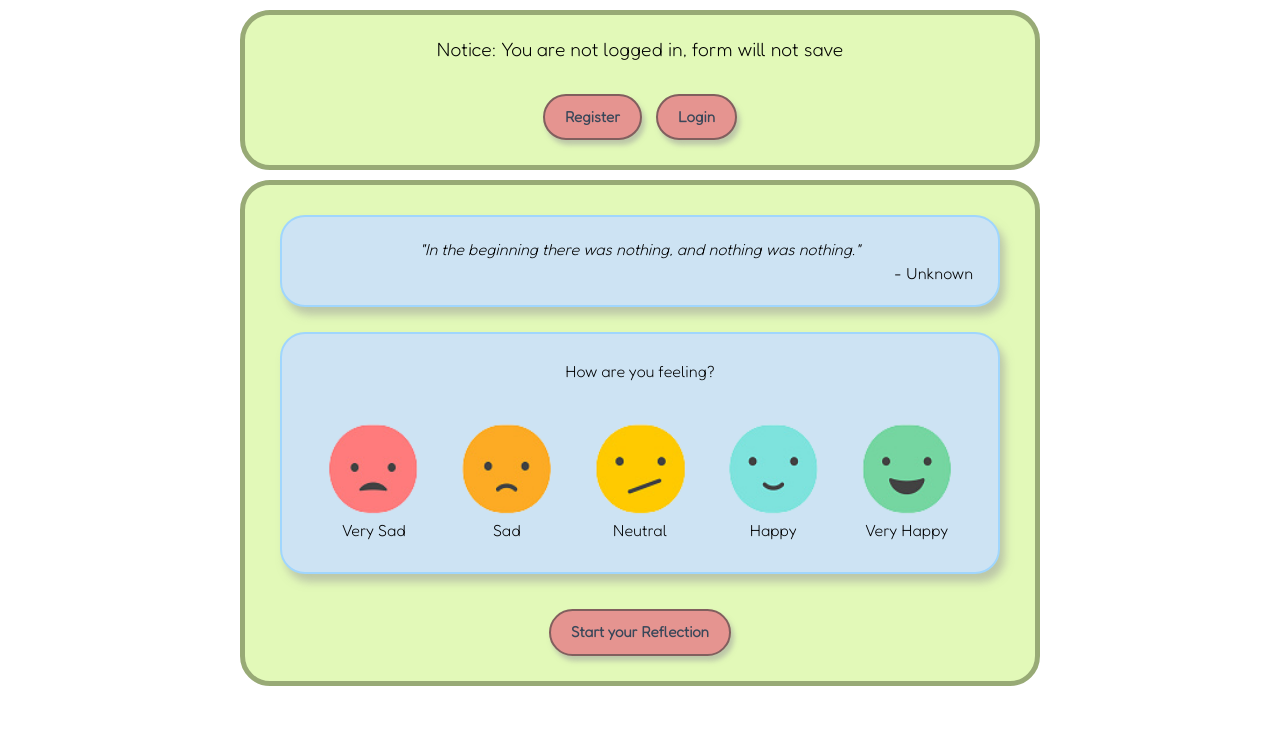
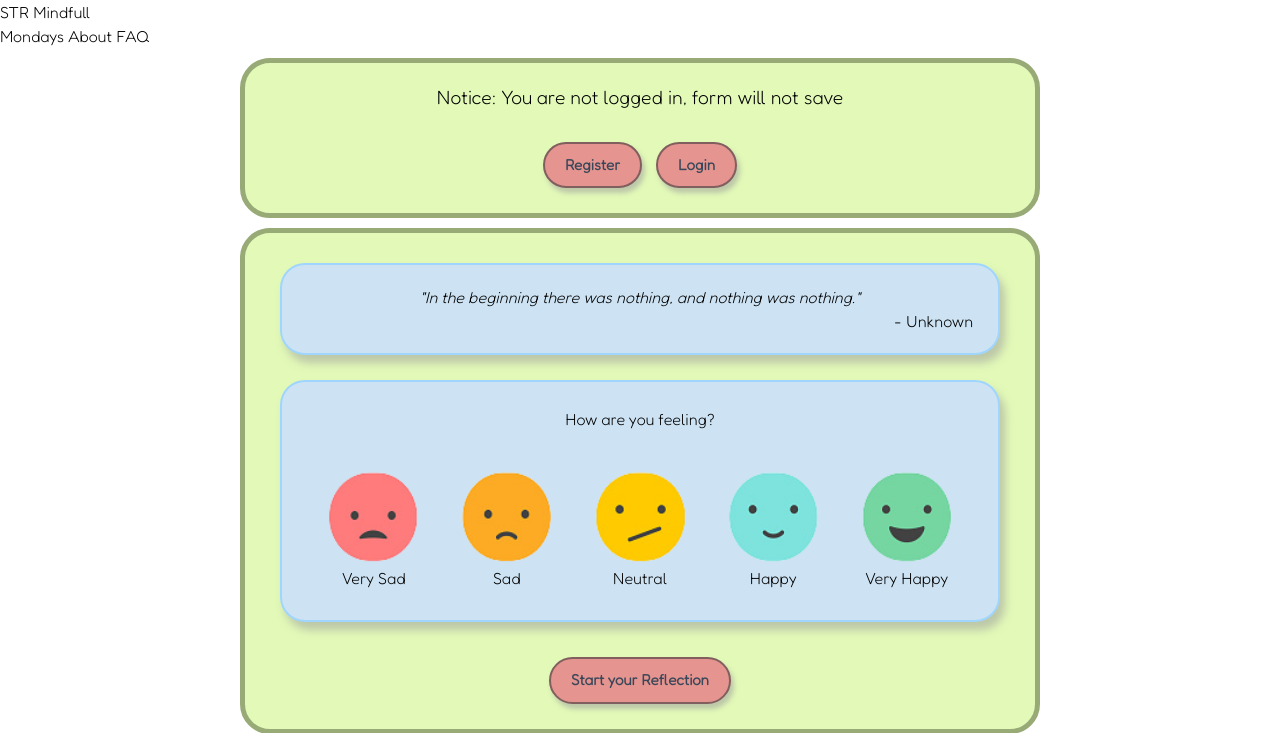
Before and after one commit to redmac135/mindful, a Django app: page / in a window 1280 px wide. Shown: the top 733 px of the page. Run offline with Django 4.2, Linux system fonts and the light colour scheme; style sheets or scripts are compiled from the project's sources; some libraries are stand-ins or nearby versions.

Commit message:
simple proof of concept navbar

```diff
--- a/reflection/templates/reflection/form1.html
+++ b/reflection/templates/reflection/form1.html
@@ -9,6 +9,18 @@
 <script type="text/javascript" src="{% static 'reflection/js/dailyQuote.js' %}"></script>{% endblock %}
 
 {% block content %}
+<nav
+    class="font-sans flex flex-col text-center sm:flex-row sm:text-left sm:justify-between py-4 px-6 bg-white shadow sm:items-baseline w-full">
+    <div class="mb-2 sm:mb-0">
+        <a href="/#" class="text-2xl no-underline text-gray-700 hover:text-blue-dark">STR Mindfull</a>
+    </div>
+    <div>
+        <a href="/#" class="text-lg no-underline text-grey-darkest hover:text-blue-dark ml-2">Mondays</a>
+        <a href="/#" class="text-lg no-underline text-grey-darkest hover:text-blue-dark ml-2">About</a>
+        <a href="/#" class="text-lg no-underline text-grey-darkest hover:text-blue-dark ml-2">FAQ</a>
+    </div>
+</nav>
+
 <div class="outer-widget" id="welcome-widget">
     {% if user.is_authenticated %}
     <div class="welcome">Welcome {{ user.get_username }}</div>
```
